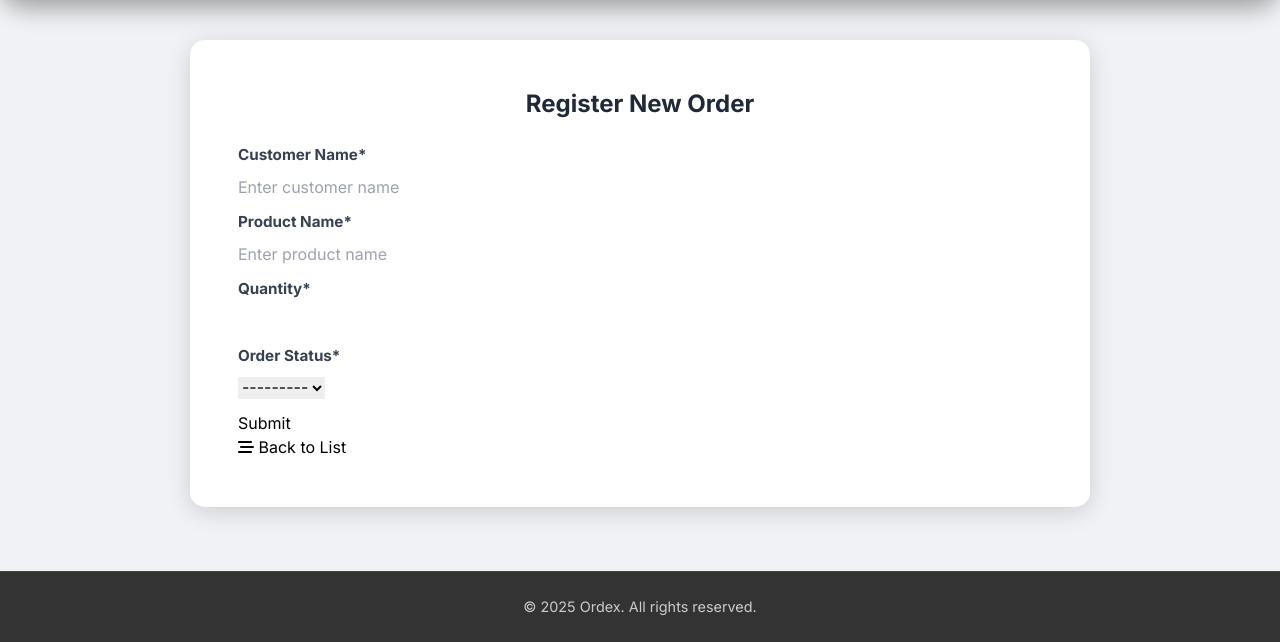
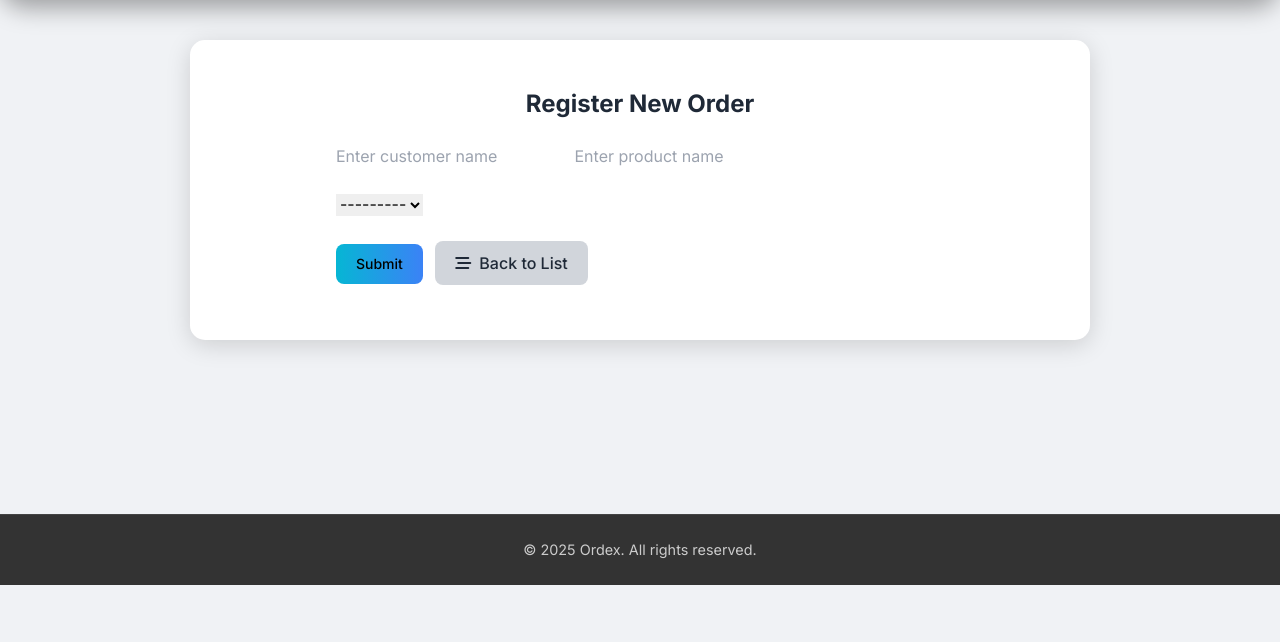
Before and after one commit to kushalmanshrestha789/ordex, a Django app: page /orders/ in a window 1280 px wide. Shown: the part 215-857 px from the top of the page. After the commit the page ends 800 px from the top, so only its background shows below. Run offline with Django 5.2, Linux system fonts and the light colour scheme; data that the repository does not hold is empty; some libraries are stand-ins or nearby versions.

Commit message:
order_form css with tailwind configuration is set

```diff
--- a/order_register/templates/order_register/home.html
+++ b/order_register/templates/order_register/home.html
@@ -1,4 +1,5 @@
 {% load static %}
+{% load tailwind_filters %}
 <!DOCTYPE html>
 <html lang="en">
 <head>
--- a/order_register/templates/order_register/order_form.html
+++ b/order_register/templates/order_register/order_form.html
@@ -1,14 +1,19 @@
 {% extends "order_register/base.html" %}
 {% load crispy_forms_tags %}
+{% load tailwind_filters %}
 
 {% block content %}
+<div class="w-full max-w-2xl mx-auto sm:px-6 lg:px-8">
 
-<div class="container mt-4">
+  <div class="container mt-4">
 
   <form action="" method="post" autocomplete="off">
     {% csrf_token %}
+
     {{ form.customer_name|as_crispy_field }}
     {{ form.product_name|as_crispy_field }}
+
+
 
     <div class="row">
       <div class="col-md-4">
@@ -18,17 +23,22 @@
         {{ form.order_status|as_crispy_field }}
       </div>
     </div>
+      <!-- {{ form|crispy }}  you can only do this to if you have context -->
 
-    <div class="row mt-3">
+    <div class="row mt-3 d-inline">
       <div class="col-md-8">
-        <button type="submit" class="btn btn-success w-100 btn-lg">Submit</button>
+      <button type="submit" class="mt-4 bg-gradient-to-r from-cyan-500 to-blue-500 hover:bg-gradient-to-bl focus:ring-4 focus:outline-none focus:ring-cyan-300 dark:focus:ring-cyan-800 font-medium rounded-lg text-sm px-5 py-2.5 text-center me-2 mb-2">Submit</button>
+      <a href="{% url 'order_list' %}" class="w-full md:w-auto bg-gray-300 hover:bg-gray-400 text-gray-800 font-medium py-2.5 px-5 rounded-lg inline-flex items-center justify-center transition-all duration-200 ease-in-out">
+                        <i class="fas fa-stream mr-2"></i> Back to List
+                    </a>
       </div>
-      <div class="col-md-4">
-        <a href="{% url 'order_list' %}" class="btn btn-secondary w-100 btn-lg">
-          <i class="fas fa-stream"></i> Back to List
-        </a>
-      </div>
+
     </div>
   </form>
 </div>
+
+
+</div>
+
+
 {% endblock content %}
--- a/order_register/views.py
+++ b/order_register/views.py
@@ -15,6 +15,7 @@
 
 
 def order_form(request, order_id=0):
+    context = {'form': Order()}
     if request.method == "GET":
         if order_id == 0:
             form = OrderForm()
--- a/ordex/settings.py
+++ b/ordex/settings.py
@@ -45,7 +45,10 @@
 
 ]
 
-CRISPY_TEMPLATE_PACK = 'bootstrap4'
+# CRISPY_TEMPLATE_PACK = 'bootstrap4' # bootstrap version for basic styling
+# tailwind version for advanced styling
+CRISPY_ALLOWED_TEMPLATE_PACKS = "tailwind"
+CRISPY_TEMPLATE_PACK = "tailwind"
 
 
 MIDDLEWARE = [
```
